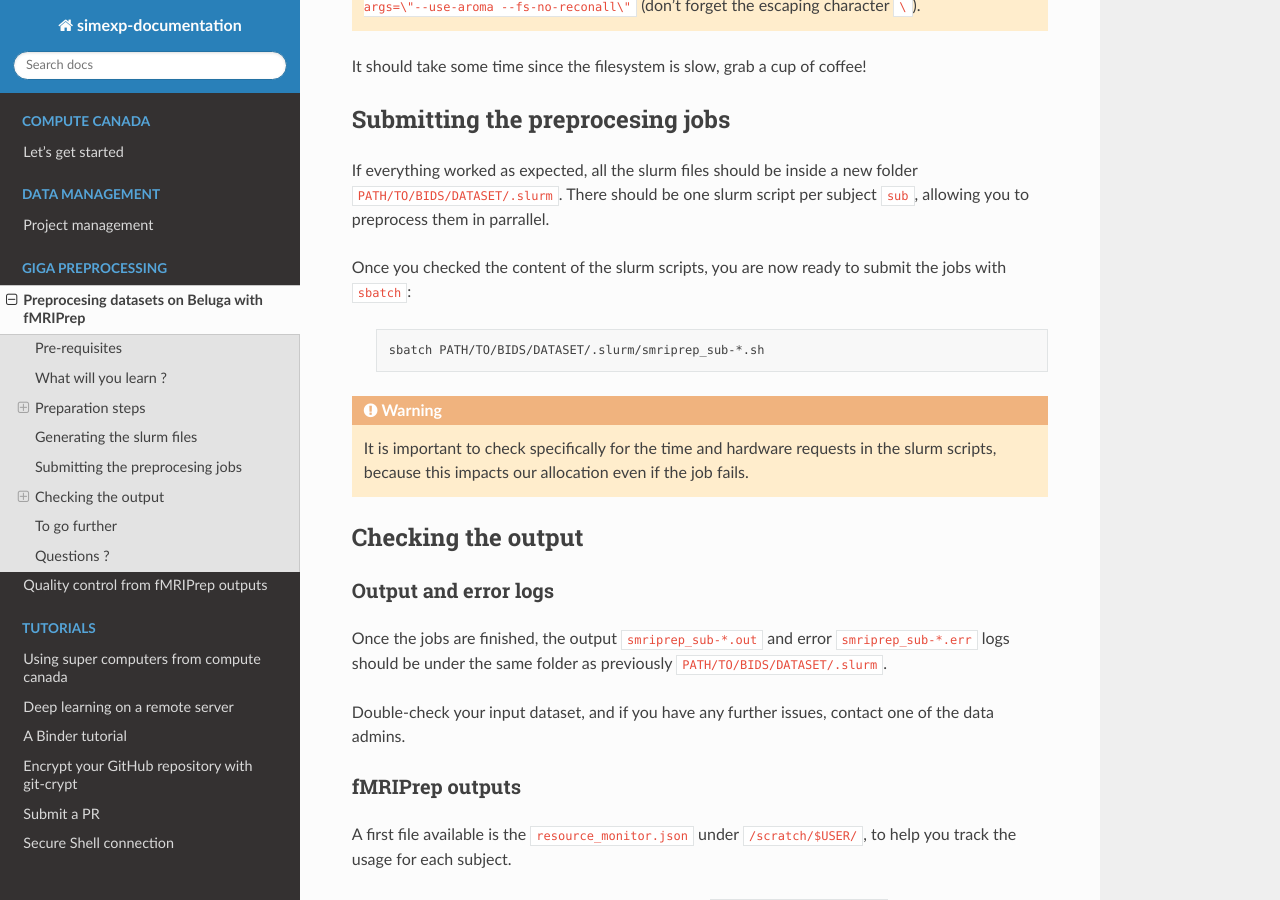
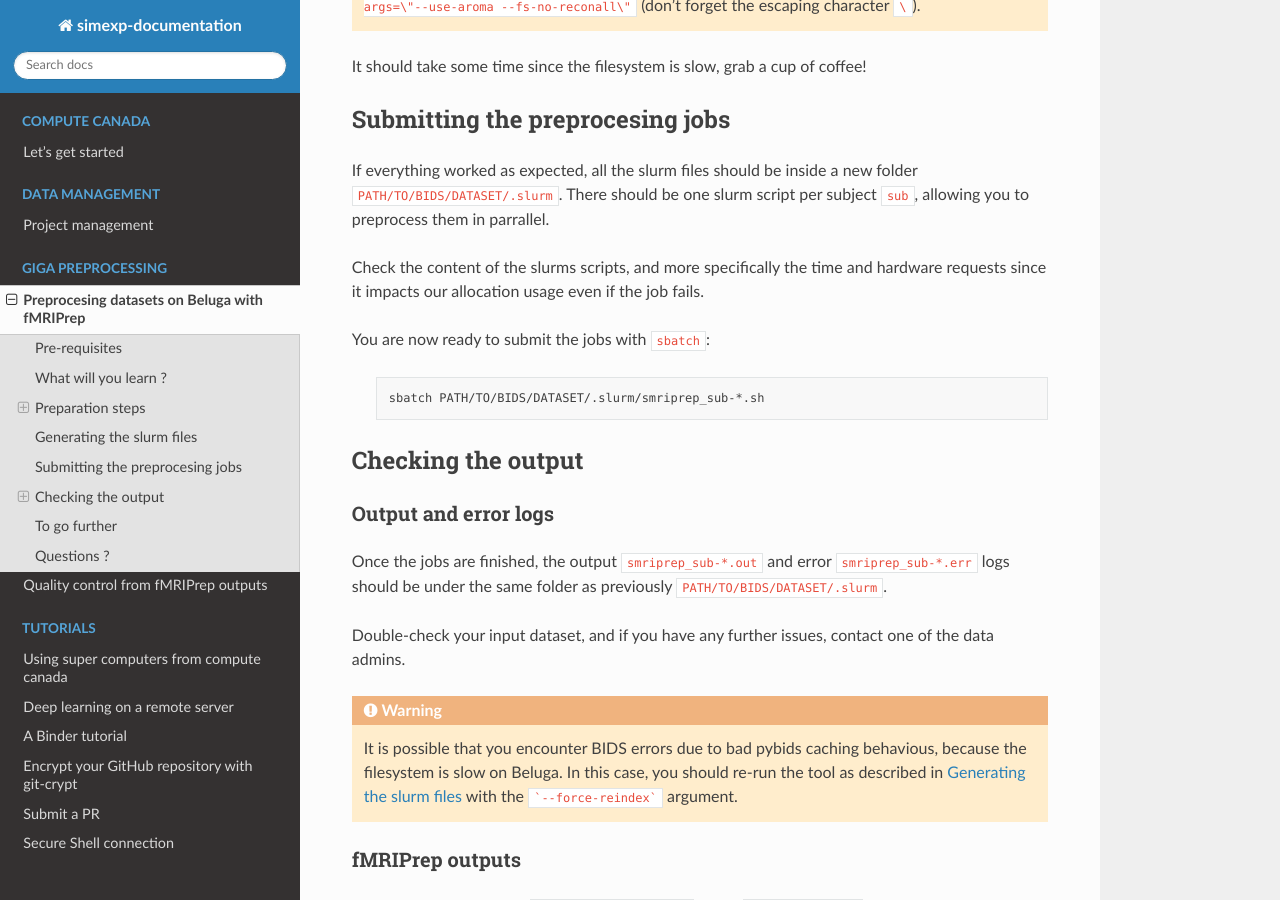
Before and after one commit to SIMEXP/lab-documentation, a Sphinx documentation site: the page built from source/giga_preprocessing/preprocessing.rst, in a window 1280 px wide and 900 px high, scrolled down 1933 px. Built offline with Sphinx 7.4.7 and the Read the Docs theme 2.0.0, drawn with Linux system fonts in a browser that asks for light colours.

Commit message:
adding warnings in case pybids caching fails

````diff
--- a/source/giga_preprocessing/preprocessing.rst
+++ b/source/giga_preprocessing/preprocessing.rst
@@ -89,15 +89,13 @@ Submitting the preprocesing jobs
 If everything worked as expected, all the slurm files should be inside a new folder ``PATH/TO/BIDS/DATASET/.slurm``.
 There should be one slurm script per subject ``sub``, allowing you to preprocess them in parrallel.
 
-Once you checked the content of the slurm scripts, you are now ready to submit the jobs with ``sbatch``:
+Check the content of the slurms scripts, and more specifically the time and hardware requests since it impacts our allocation usage even if the job fails.
+
+You are now ready to submit the jobs with ``sbatch``:
 
     .. code:: bash
 
         sbatch PATH/TO/BIDS/DATASET/.slurm/smriprep_sub-*.sh
-
-.. warning::
-    It is important to check specifically for the time and hardware requests in the slurm scripts,
-    because this impacts our allocation even if the job fails.
 
 Checking the output
 :::::::::::::::::::
@@ -107,6 +105,10 @@ Output and error logs
 Once the jobs are finished, the output ``smriprep_sub-*.out`` and error ``smriprep_sub-*.err`` logs should be under the same folder as previously ``PATH/TO/BIDS/DATASET/.slurm``.
 
 Double-check your input dataset, and if you have any further issues, contact one of the data admins.
+
+.. warning::
+    It is possible that you encounter BIDS errors due to bad pybids caching behavious, because the filesystem is slow on Beluga.
+    In this case, you should re-run the tool as described in :ref:`Generating the slurm files` with the ```--force-reindex``` argument.
 
 fMRIPrep outputs
 ----------------
````
